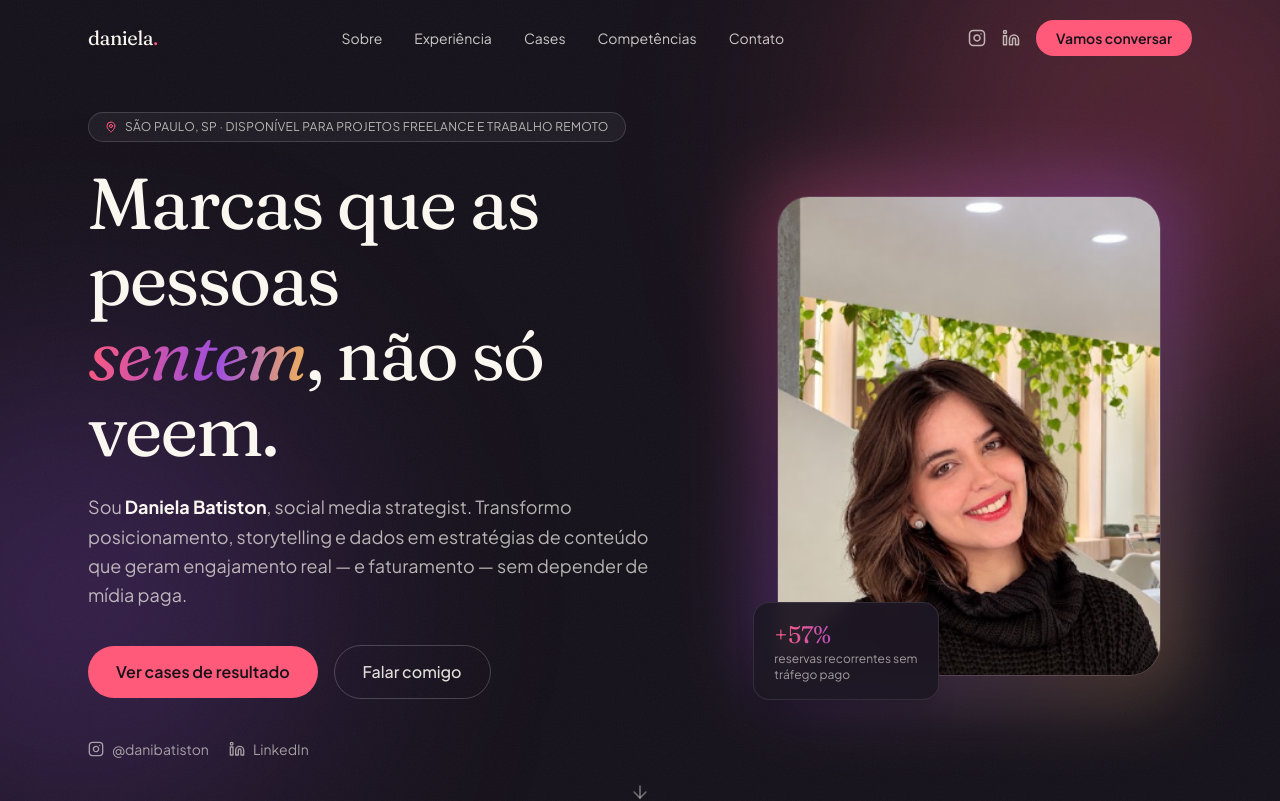
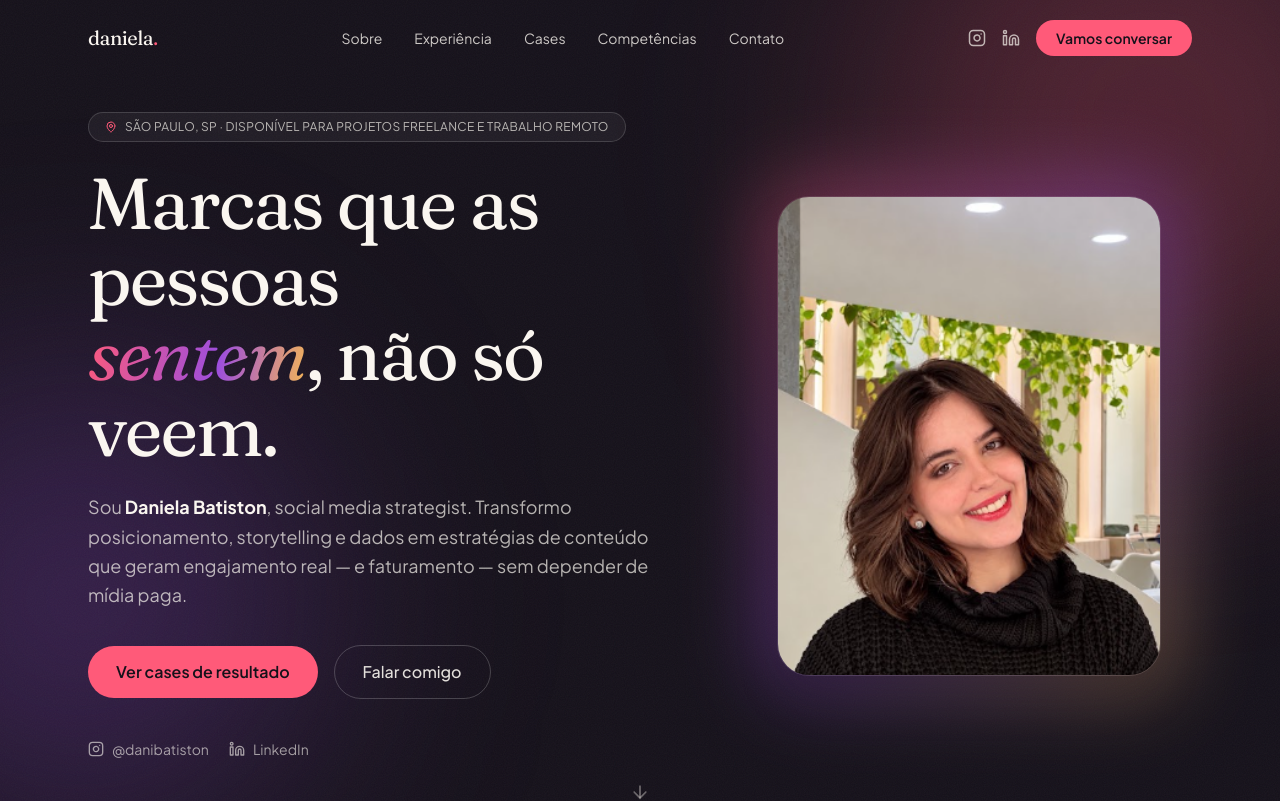
Before and after one commit to danibatiston-ai59/daniela-portfolio, a React (Vite) app: page / in a window 1280 px wide. Shown: the top 801 px of the page. Built offline with nearby package versions, Linux system fonts and the light colour scheme.

Commit message:
Ajusta legendas dos cases e remove balao de metrica sobre a foto do hero

```diff
--- a/src/components/Hero.tsx
+++ b/src/components/Hero.tsx
@@ -105,10 +105,6 @@ export default function Hero() {
               className="h-full w-full"
             />
           </div>
-          <div className="absolute -bottom-6 -left-6 rounded-2xl bg-ink-soft/95 border border-white/10 px-5 py-4 backdrop-blur shadow-xl">
-            <p className="font-display text-2xl text-gradient">+57%</p>
-            <p className="text-xs text-cream/60 max-w-[9rem]">reservas recorrentes sem tráfego pago</p>
-          </div>
         </motion.div>
       </div>
 
--- a/src/data/content.ts
+++ b/src/data/content.ts
@@ -173,7 +173,7 @@ export const caseStudies: CaseStudy[] = [
       {
         src: asset("/images/proof-bats-comments.png"),
         alt: "Comentários entusiasmados em post da Bats Acessórios",
-        caption: "31 comentários e 4,1 mil curtidas em um único post",
+        caption: "Comentários orgânicos de audiência qualificada",
       },
     ],
   },
@@ -203,12 +203,12 @@ export const caseStudies: CaseStudy[] = [
       {
         src: asset("/images/case-sbt-mic.png"),
         alt: "Microfone do Programa do João em mãos, no estúdio da SBT",
-        caption: "No ar com o Programa do João",
+        caption: "Em gravação do Programa do João",
       },
       {
         src: asset("/images/case-sbt-entrevista.png"),
-        alt: "Entrevista ao vivo no estúdio do SBT",
-        caption: "Entrevista viabilizada pela pesquisa e roteiro que desenvolvi",
+        alt: "Entrevista com Léo Lobo no estúdio do SBT",
+        caption: "Entrevista com Léo Lobo, com roteiro escrito por mim",
       },
     ],
     background: asset("/images/case-sbt-bg.png"),
```
